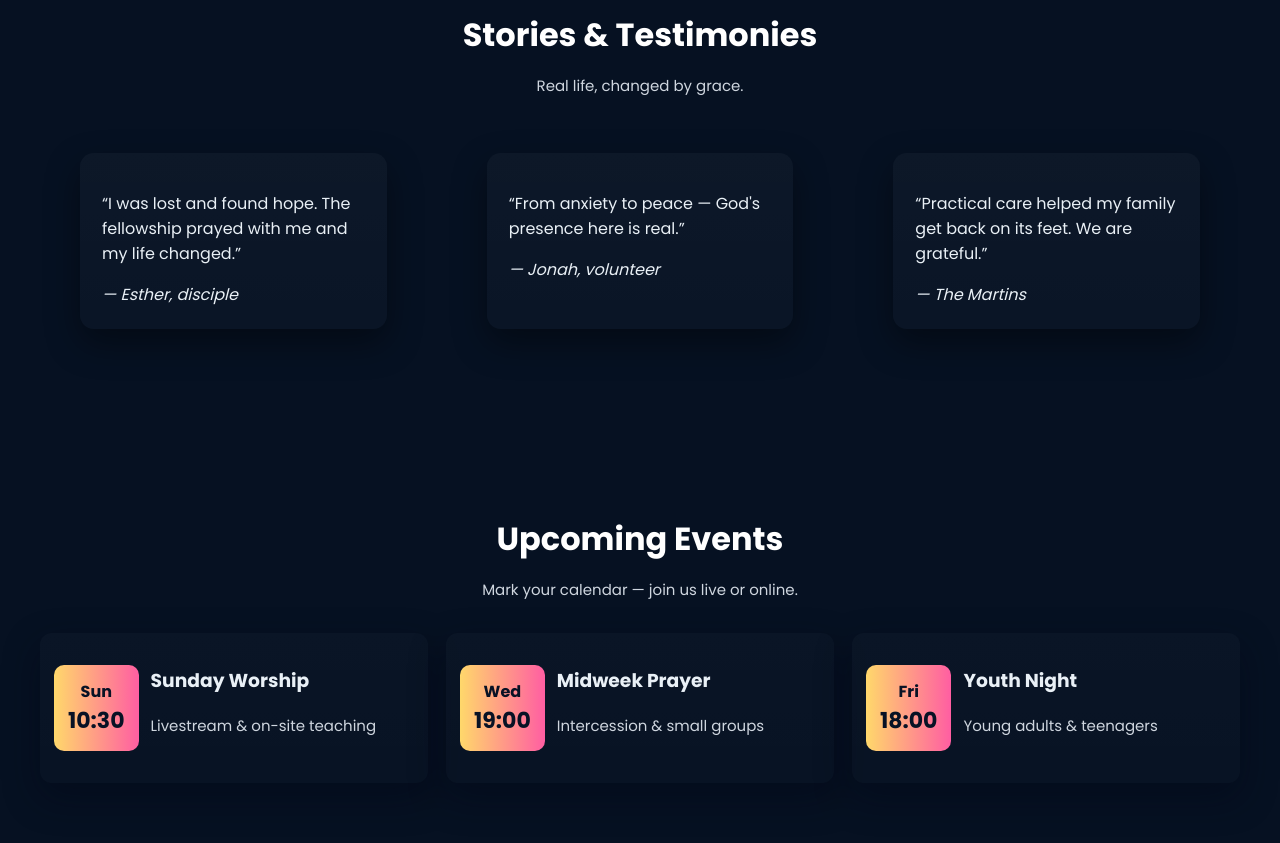
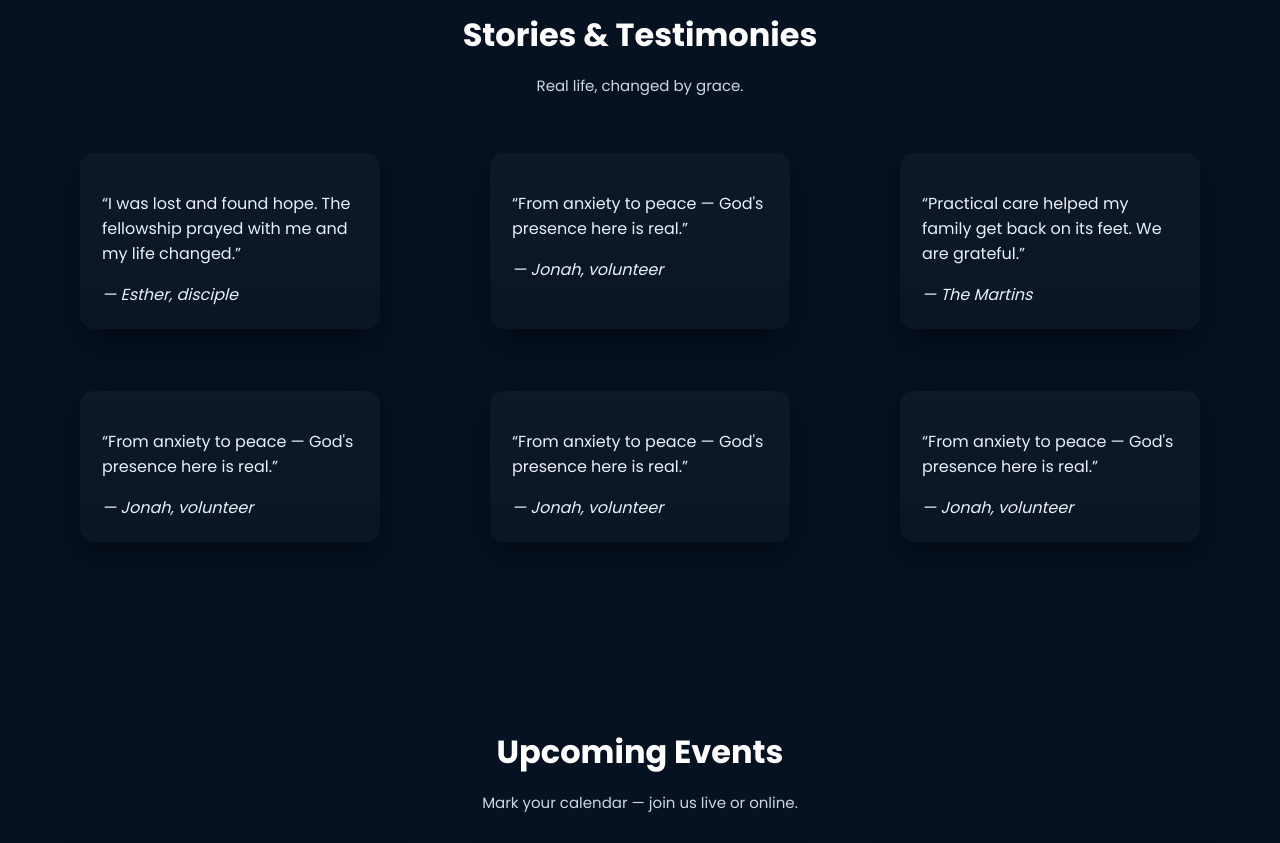
Before and after one commit to eremiah3/christ-general-site, a website: page public/index.html in a window 1280 px wide. Shown: the part 3360-4203 px from the top of the page. Drawn offline with Linux system fonts and the light colour scheme.

Commit message:
new change

```diff
--- a/public/index.html
+++ b/public/index.html
@@ -229,6 +229,21 @@
           <p>“Practical care helped my family get back on its feet. We are grateful.”</p>
           <cite>— The Martins</cite>
         </blockquote>
+
+         <blockquote class="testimony">
+          <p>“From anxiety to peace — God's presence here is real.”</p>
+          <cite>— Jonah, volunteer</cite>
+        </blockquote>
+
+         <blockquote class="testimony">
+          <p>“From anxiety to peace — God's presence here is real.”</p>
+          <cite>— Jonah, volunteer</cite>
+        </blockquote>
+
+         <blockquote class="testimony">
+          <p>“From anxiety to peace — God's presence here is real.”</p>
+          <cite>— Jonah, volunteer</cite>
+        </blockquote>
       </div>
     </section>
 
--- a/public/style.css
+++ b/public/style.css
@@ -195,7 +195,7 @@ body{
 
 
 /* ✅ TESTIMONY GRID */
-.testimony-grid{display:grid;grid-template-columns:repeat(auto-fit,minmax(280px,1fr));gap:20px;margin-top:40px}
+.testimony-grid{display:grid;grid-template-columns:repeat(auto-fit,minmax(280px,1fr));gap:30px;margin-top:40px}
 .testimony{background:linear-gradient(180deg,rgba(255,255,255,0.03),rgba(255,255,255,0.02));padding:22px;border-radius:14px;box-shadow:0 14px 34px rgba(0,0,0,0.4);transition:transform .3s ease}
 .testimony:hover{transform:translateY(-6px)}
 
```
